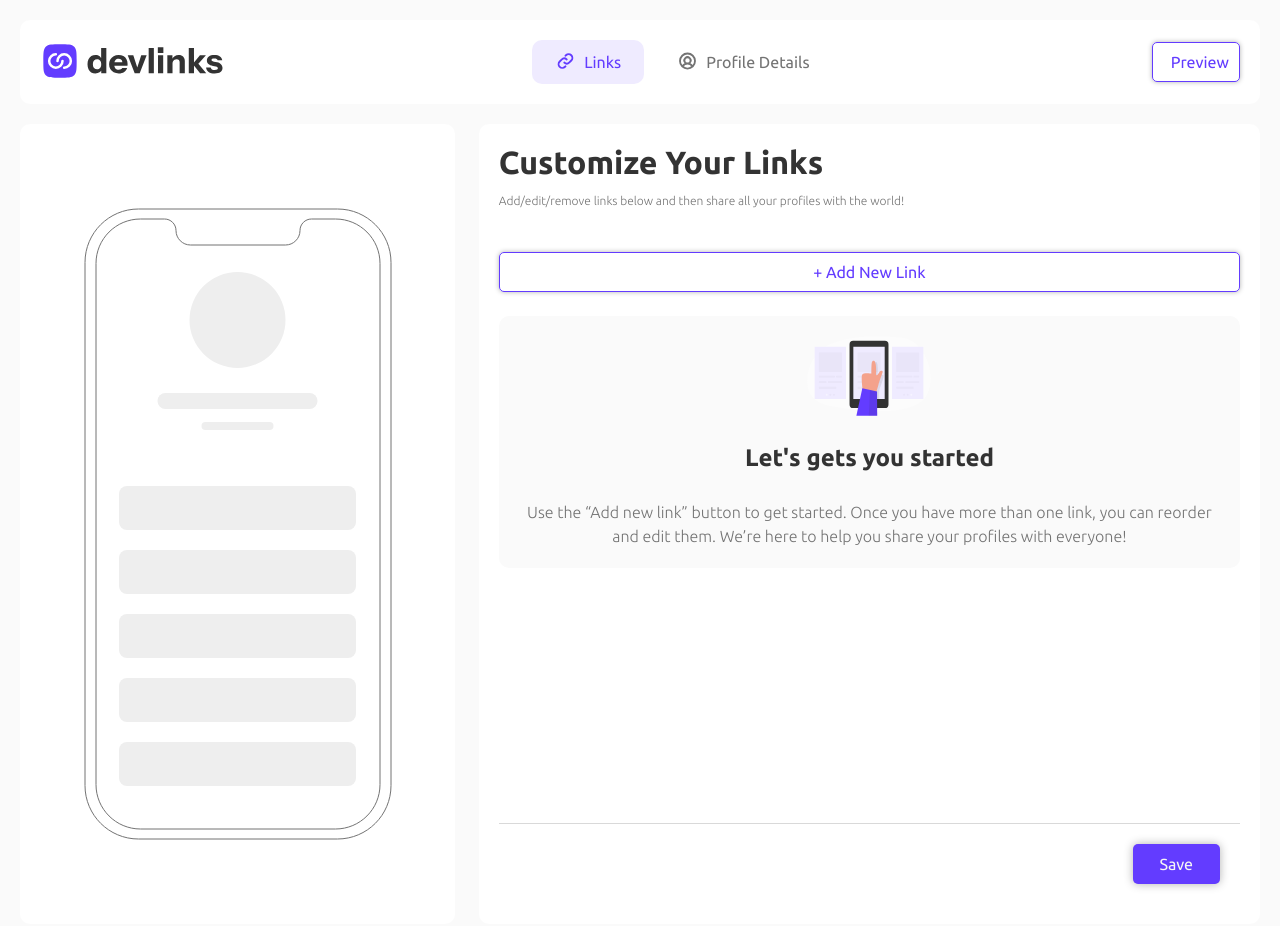
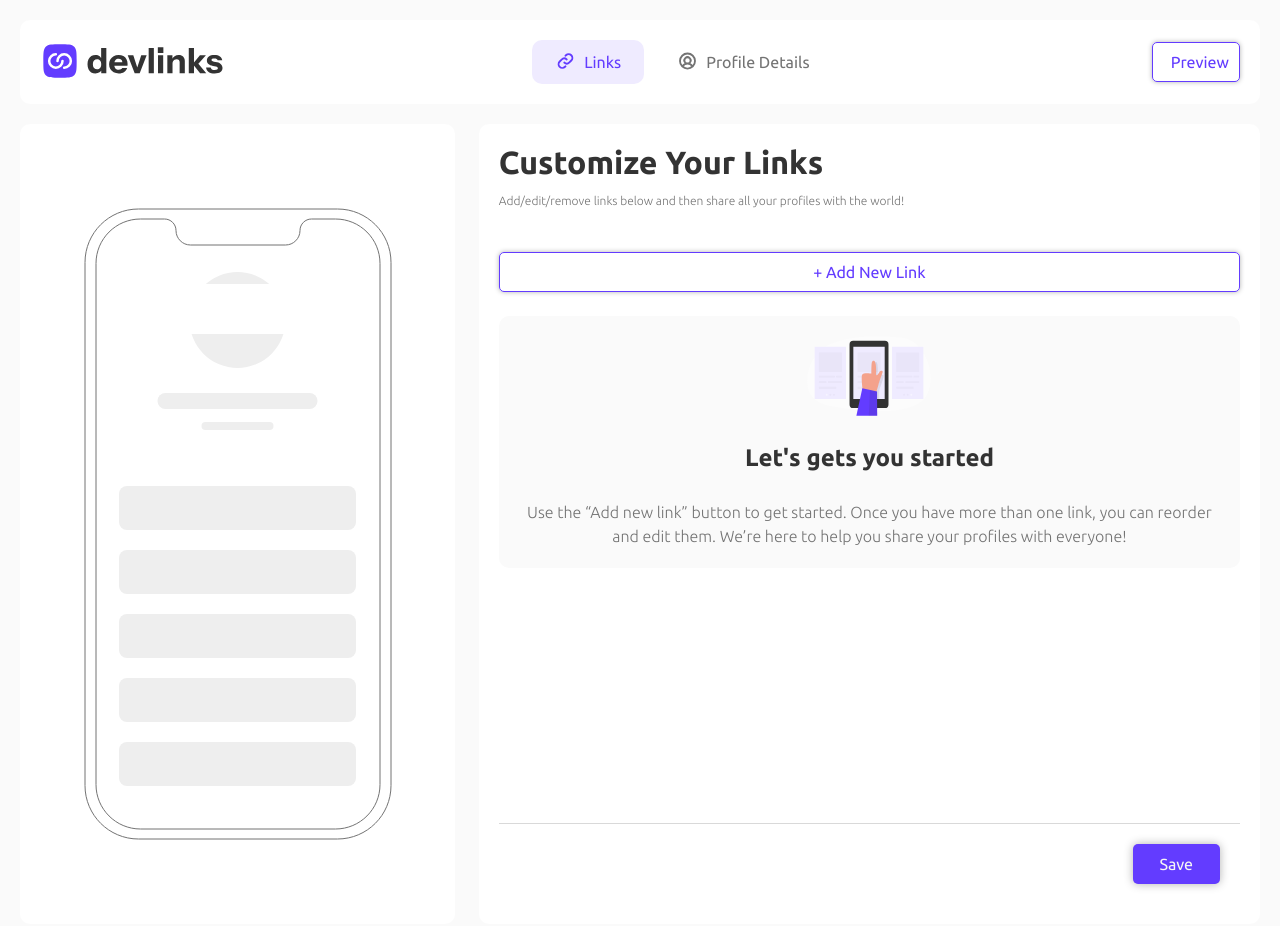
Before and after one commit to hidalest/link-sharing-app, a React (Vite) app: page /home in a window 1280 px wide. Shown: the top 926 px of the page. Built offline with nearby package versions, Linux system fonts and the light colour scheme.

Commit message:
feat: moved the userInformation to a separate component to be able to re-use it on the preview page

```diff
--- a/src/components/PhoneMockup/PhoneMockup.module.scss
+++ b/src/components/PhoneMockup/PhoneMockup.module.scss
@@ -10,56 +10,11 @@
 
   position: relative;
 
-  .profileImageContainer {
+  .userInfo--phoneMockup {
     position: absolute;
-    top: 15rem;
-    border-radius: 50%;
-    width: 10rem;
-    height: 10rem;
-    background-color: $purple;
-    padding: 0.4rem;
+    top: 14rem;
+  }
 
-    & img {
-      width: 100%;
-      height: 100%;
-      border-radius: 50%;
-    }
-  }
-  .profileInformationContainer {
-    position: absolute;
-    top: 26rem;
-    width: 23rem;
-    height: 5rem;
-    background-color: white;
-
-    & .profileInformationContainer--text {
-      position: absolute;
-      width: 100%;
-      text-align: center;
-      border-radius: 1.5rem;
-      display: flex;
-      flex-direction: column;
-      align-content: center;
-
-      & .profileInformationContainer--name {
-        color: var(--Dark-Grey, #333);
-        font-size: 2rem;
-        font-style: normal;
-        font-weight: 600;
-        line-height: 150%; /* 27px */
-        border-radius: 15px;
-        text-transform: capitalize;
-      }
-
-      & .profileInformationContainer--email {
-        color: var(--Grey, #737373);
-        font-size: 1.4rem;
-        font-style: normal;
-        font-weight: 400;
-        line-height: 150%; /* 21px */
-      }
-    }
-  }
   .socialLinksContainer {
     position: absolute;
     top: 35rem;
--- a/src/components/PhoneMockup/PhoneMockup.tsx
+++ b/src/components/PhoneMockup/PhoneMockup.tsx
@@ -1,8 +1,8 @@
 import Card from '../UI/Card/Card';
 import styles from './PhoneMockup.module.scss';
 import { LinkType } from '../../interfaces';
-import { useAppSelector } from '../../hooks/hooks';
 import SocialLink from '../SocialLink/SocialLink';
+import UserInformation from '../UserInformation/UserInformation';
 
 interface phoneMockupProps {
   userLinks: LinkType[];
@@ -17,32 +17,12 @@
   phoneMockupImage,
   phoneMockupProps,
 }: phoneMockupProps) => {
-  const { profileImgURL, username, email } = useAppSelector(
-    (state) => state.userProfile
-  );
-
-  const isUserInfoValid = username && email;
   const { arrowIconLinks } = phoneMockupProps;
   return (
     <Card priority='white' className={styles['phone-mockup']}>
       <img src={phoneMockupImage} alt='phone mockup' />
-      {profileImgURL && (
-        <section className={styles.profileImageContainer}>
-          <img src={URL.createObjectURL(profileImgURL)} alt='user profile' />
-        </section>
-      )}
-      {isUserInfoValid && (
-        <section className={styles.profileInformationContainer}>
-          <article className={styles['profileInformationContainer--text']}>
-            <p className={styles['profileInformationContainer--name']}>
-              {username}
-            </p>
-            <p className={styles['profileInformationContainer--email']}>
-              {email}
-            </p>
-          </article>
-        </section>
-      )}
+      <UserInformation className={styles['userInfo--phoneMockup']} />
+
       {userLinks.length !== 0 && (
         <SocialLink
           userLinks={userLinks}
--- /dev/null
+++ b/src/components/UserInformation/UserInformation.module.scss
@@ -0,0 +1,57 @@
+@import '../../sassStyles/variables';
+@import '../../sassStyles/mixins';
+
+.userInformation {
+  display: flex;
+  flex-direction: column;
+  align-items: center;
+}
+.profileImageContainer {
+  //   position: absolute;
+  //   top: 15rem;
+  border-radius: 50%;
+  width: 10rem;
+  height: 10rem;
+  background-color: $purple;
+  padding: 0.4rem;
+
+  & img {
+    width: 100%;
+    height: 100%;
+    border-radius: 50%;
+  }
+}
+
+.profileInformationContainer {
+  margin-top: 2rem;
+  width: 23rem;
+  height: 5rem;
+  background-color: white;
+
+  & .profileInformationContainer--text {
+    width: 100%;
+    text-align: center;
+    border-radius: 1.5rem;
+    display: flex;
+    flex-direction: column;
+    align-content: center;
+
+    & .profileInformationContainer--name {
+      color: var(--Dark-Grey, #333);
+      font-size: 2rem;
+      font-style: normal;
+      font-weight: 600;
+      line-height: 150%; /* 27px */
+      border-radius: 15px;
+      text-transform: capitalize;
+    }
+
+    & .profileInformationContainer--email {
+      color: var(--Grey, #737373);
+      font-size: 1.4rem;
+      font-style: normal;
+      font-weight: 400;
+      line-height: 150%; /* 21px */
+    }
+  }
+}
--- /dev/null
+++ b/src/components/UserInformation/UserInformation.tsx
@@ -0,0 +1,38 @@
+import React from 'react';
+
+import styles from './UserInformation.module.scss';
+import { useAppSelector } from '../../hooks/hooks';
+
+interface UserInformationProps {
+  className?: string;
+}
+
+function UserInformation(props: UserInformationProps) {
+  const { className } = props;
+  const {
+    profileImgURL = '',
+    username,
+    email,
+  } = useAppSelector((state) => state.userProfile);
+  return (
+    <section className={`${styles.userInformation} ${className}`}>
+      {profileImgURL && (
+        <div className={styles.profileImageContainer}>
+          <img src={URL.createObjectURL(profileImgURL)} alt='user profile' />
+        </div>
+      )}
+      <div className={styles.profileInformationContainer}>
+        <article className={styles['profileInformationContainer--text']}>
+          <p className={styles['profileInformationContainer--name']}>
+            {username}
+          </p>
+          <p className={styles['profileInformationContainer--email']}>
+            {email}
+          </p>
+        </article>
+      </div>
+    </section>
+  );
+}
+
+export default UserInformation;
--- a/src/layout/Preview/Preview.tsx
+++ b/src/layout/Preview/Preview.tsx
@@ -10,6 +10,7 @@
 import styles from './Preview.module.scss';
 import { Link } from 'react-router-dom';
 import { routes } from '../../lib/routes';
+import UserInformation from '../../components/UserInformation/UserInformation';
 
 function Preview(props: PreviewPageProps) {
   const userLinks = useAppSelector((state) => state.links.links);
@@ -31,6 +32,7 @@
       </nav>
 
       <Card priority='white' className={styles.previewLinksContainer}>
+        <UserInformation />
         {userLinks.length === 0 && <p>Try adding some links first!</p>}
         {userLinks.length !== 0 && (
           <SocialLink userLinks={userLinks} arrowIconLinks={arrowLink} />
```
